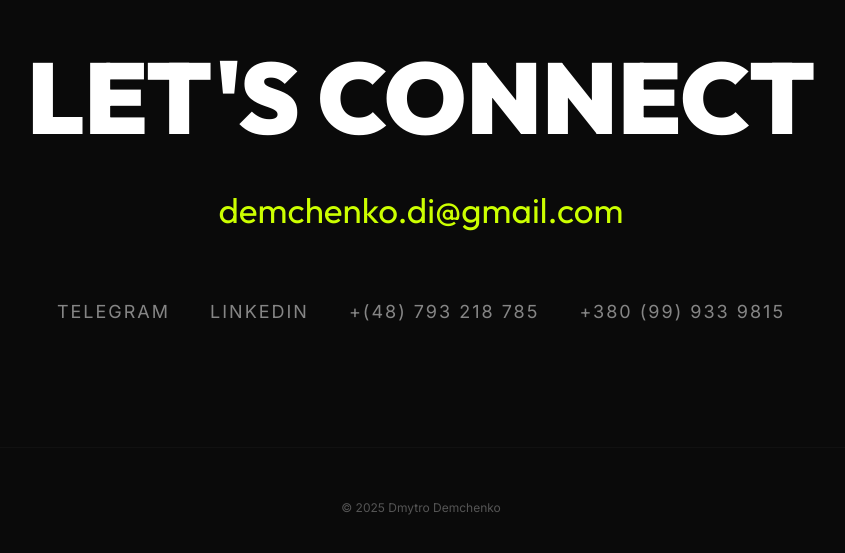
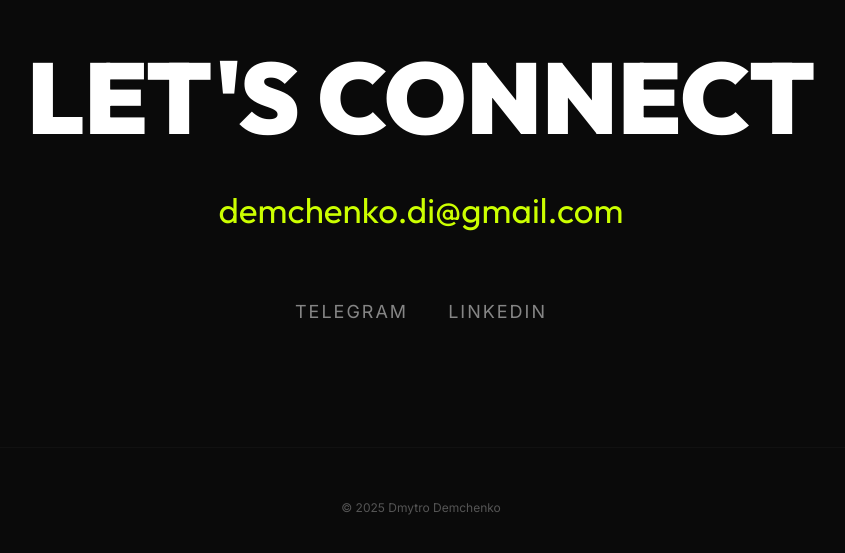
Before and after one commit to dmytrodemchenko/dmytrodemchenko.github.io, a website built with Vite: page index.html in a window 1280 px wide. Shown: the part 4570-5123 px from the top of the page, without its empty margins (219-1064 px from the left). Built offline with nearby package versions, Linux system fonts and the light colour scheme.

Commit message:
fix: footer phones

```diff
--- a/index.html
+++ b/index.html
@@ -322,12 +322,8 @@
             <h2 class="footer__title">Let's Connect</h2>
             <p class="footer__email">demchenko.di@gmail.com</p>
             <div class="footer__socials">
-              <a href="https://t.me/demchenkodmytro" target="_blank" class="footer__link">Telegram</a>
+              <a href="https://t.me/deemmd" target="_blank" class="footer__link">Telegram</a>
               <a href="https://www.linkedin.com/in/dmytro-demchenko-2a949675/" target="_blank" class="footer__link">LinkedIn</a>
-              <div class="footer__phones">
-                <a href="tel:+48793218785" class="footer__link">+(48) 793 218 785</a>
-                <a href="tel:+380999339815" class="footer__link">+380 (99) 933 9815</a>
-              </div>
             </div>
           </div>
           <div class="footer__bottom">
--- a/src/scss/layout/_footer.scss
+++ b/src/scss/layout/_footer.scss
@@ -62,17 +62,6 @@
     }
   }
 
-  &__phones {
-    display: flex;
-    gap: 4rem;
-
-    @media (max-width: 968px) {
-      flex-direction: column;
-      align-items: center;
-      gap: 1rem;
-    }
-  }
-
   &__link {
     font-size: 1.8rem;
     text-transform: uppercase;
```
